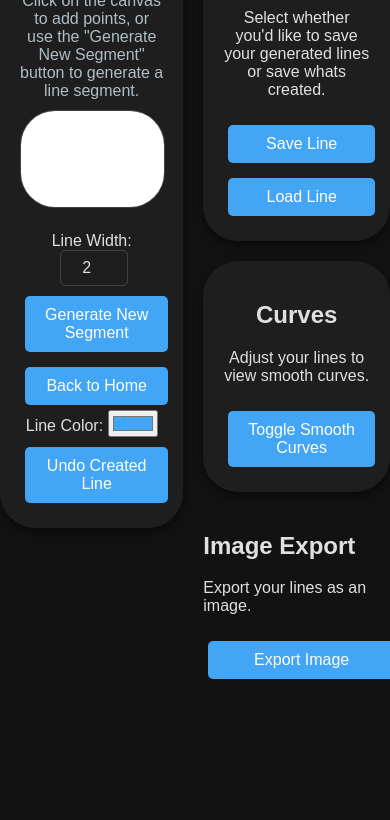
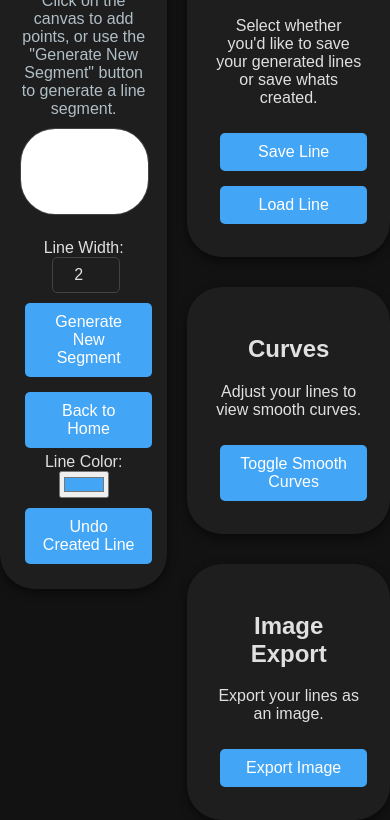
Before and after one commit to Damienb123/WebGL-line-renderer, a website: page line-rendering/index.html in a window 390 px wide. Shown: the part 132-952 px from the top of the page. Before the commit the page ends 844 px from the top, so only its background shows below. Drawn offline with Linux system fonts and the light colour scheme.

Commit message:
Updated Styling
- New image-container is connected to the parent of right column containers
- gap is extended for center right column elements
- Responsiveness is added to all right column cotainers

```diff
--- a/line-rendering/style.css
+++ b/line-rendering/style.css
@@ -33,15 +33,17 @@ body {
 /* Right column container for management and curve sections */
 .right-column {
     display: flex;
+    justify-content: center;
     flex-direction: column; /* Stack items vertically */
-    gap: 20px; /* Add space between .management-container and .curve-container */
+    gap: 30px; /* Add space between .management-container and .curve-container */
 }
 
 /* Management and curve containers */
 .management-container,
+.image-container,
 .curve-container {
     max-width: 700px;
-    padding: 20px;
+    padding: 28px;
     text-align: center;
     align-items: center;
     flex-wrap: wrap;
@@ -166,6 +168,9 @@ canvas {
 
     /* Make responsive for larger screens */
     @media (max-width: 1200px) {
+        .management-container,
+        .image-container,
+        .curve-container,
         .container {
             max-width: 500px;
         }
```
